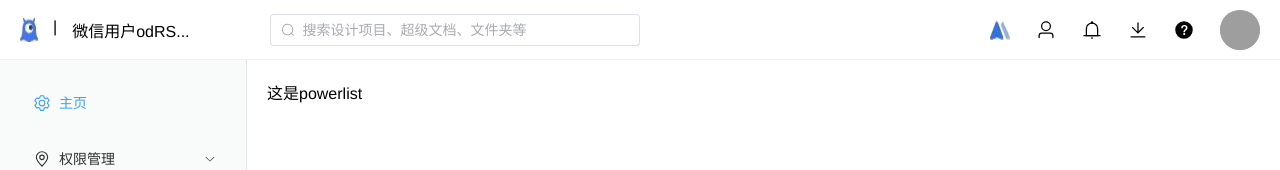
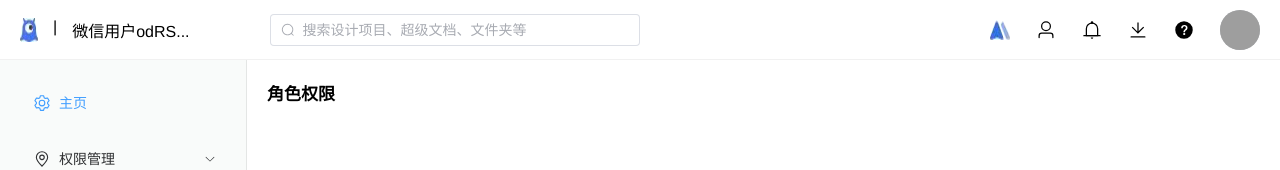
Before and after one commit to bo-ddd/machao-cms, a Vue app: page /powerList in a window 1280 px wide. Shown: the top 170 px of the page. Built offline with nearby package versions, Linux system fonts and the light colour scheme; grey boxes are pictures that could not be loaded.

Commit message:
增加了titlt组件

```diff
--- /dev/null
+++ b/src/components/Title.vue
@@ -0,0 +1,12 @@
+<template>
+    <div class="title">
+        角色权限
+    </div>
+</template>
+
+<style scoped>
+.title {
+    font-size: 17px;
+    font-weight: 600;
+}
+</style>
--- a/src/views/power/PowerList.vue
+++ b/src/views/power/PowerList.vue
@@ -1,5 +1,9 @@
 <template>
     <div>
-        这是powerlist
+        <Title></Title>
     </div>
 </template>
+
+<script setup lang="ts">
+import Title from '@/components/Title.vue'
+</script>
```
